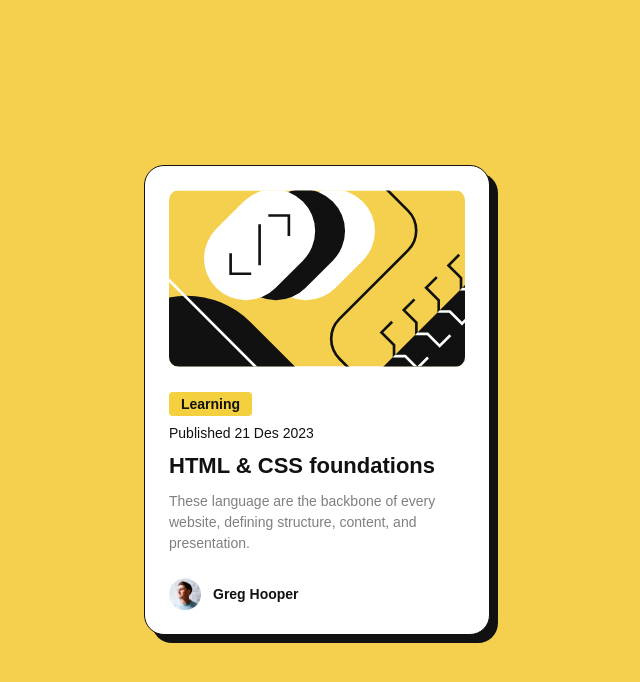
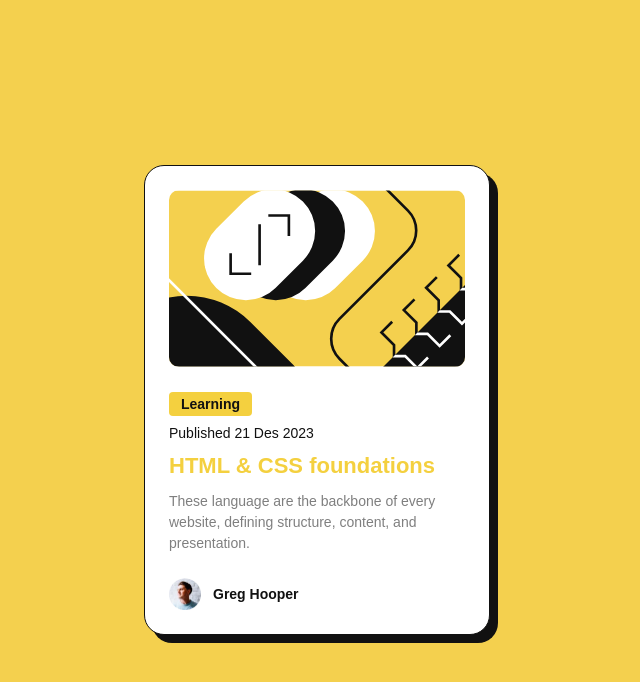
Before and after one commit to AbdelhaqMahmoud/blog-preview-card, a plain HTML site: page index.html in a window 1280 px wide. Both pictures are taken after a click on the element "HTML & CSS foundations". Shown: the whole page, without its empty margins (304-944 px from the left). Drawn offline with Linux system fonts and the light colour scheme.

Commit message:
Fix: wrap title in anchor tag for accessibility

```diff
--- a/index.html
+++ b/index.html
@@ -18,7 +18,7 @@
     <div class="card-content">
       <span class="badg">Learning</span>
       <p class="date"> Published 21 Des 2023</p>
-      <h1 class="title">HTML & CSS foundations</h1>
+      <h1 class="title"><a href="#"> HTML & CSS foundations</a></h1>
       <p class="description"> These language are the backbone of every website, defining structure, content, and presentation.</p>
     </div>
     <div class="author">
--- a/style.css
+++ b/style.css
@@ -52,7 +52,12 @@ body{
     margin-bottom: 12px;
     cursor: pointer;
 }
-.title:hover{
+.title a{
+    color: #111111;
+    text-decoration: none;
+    outline: none;
+}
+.title a:hover,.title a:focus{
     color: #f4d03f;
 }
 .description{
```
